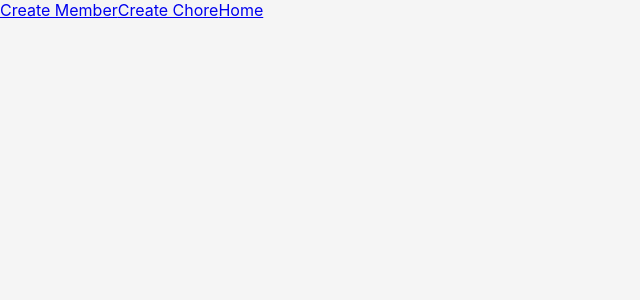
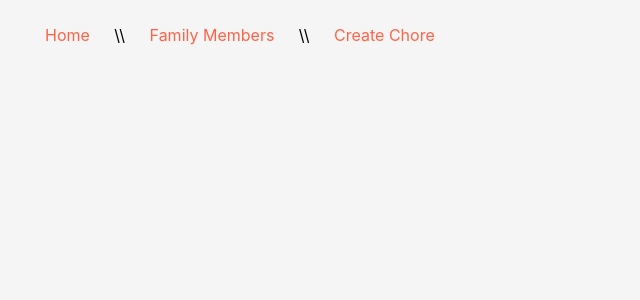
Before and after one commit to idecay/Whoduzwat, a React (Create React App) app in the folder client/: page / in a window 1280 px wide. Shown: the top 300 px of the page, without its empty margins (0-640 px from the left). Built offline with nearby package versions, Linux system fonts and the light colour scheme.

Commit message:
rearrange nav links

```diff
--- a/client/src/App.js
+++ b/client/src/App.js
@@ -6,20 +6,30 @@ import ChoreList from "./components/ChoresList";
 import { BrowserRouter as Router, Switch, Route, Link } from "react-router-dom";
 import ChoresList from "./components/ChoresList";
 import Home from "./components/Home";
+import SingleMember from "./components/SingleMember";
 
 class App extends React.Component {
   render() {
     return (
       <div>
         <Router>
-          <Link to="/createmember">Create Member</Link>
-          <Link to="/createchore">Create Chore</Link>
-          <Link to="/home">Home</Link>
+          <nav>
+            <Link to="/home"> Home</Link> \\
+            <Link to="/createmember"> Family Members</Link> \\
+            <Link to="/createchore"> Create Chore</Link>
+          </nav>
+
+          {/* <SingleMember /> */}
           <Switch>
             <Route exact path="/choreslist" component={ChoresList} />
             <Route exact path="/createmember" component={CreateMember} />
             <Route exact path="/createchore" component={CreateChore} />
             <Route exact path="/home" component={Home} />
+            <Route
+              exact
+              path="/familymember/:memberId"
+              component={SingleMember}
+            ></Route>
           </Switch>
         </Router>
       </div>
```
